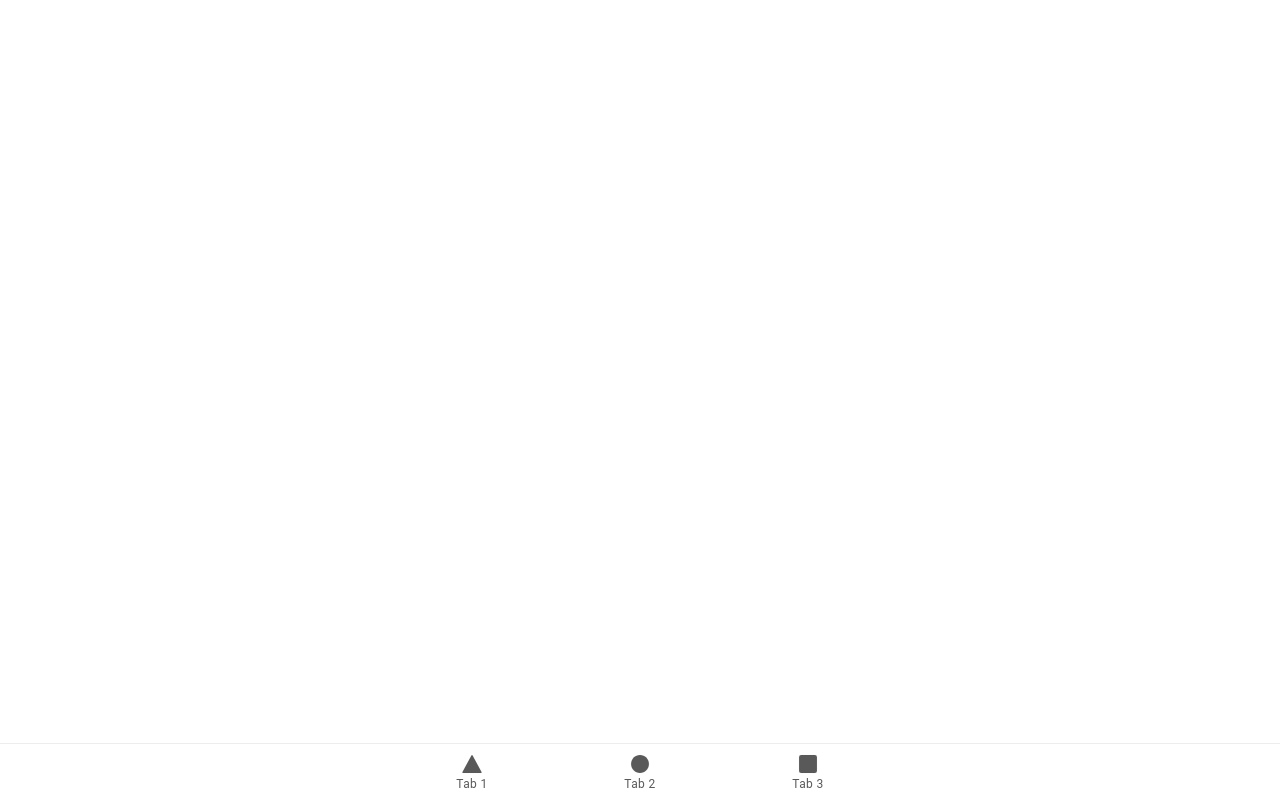
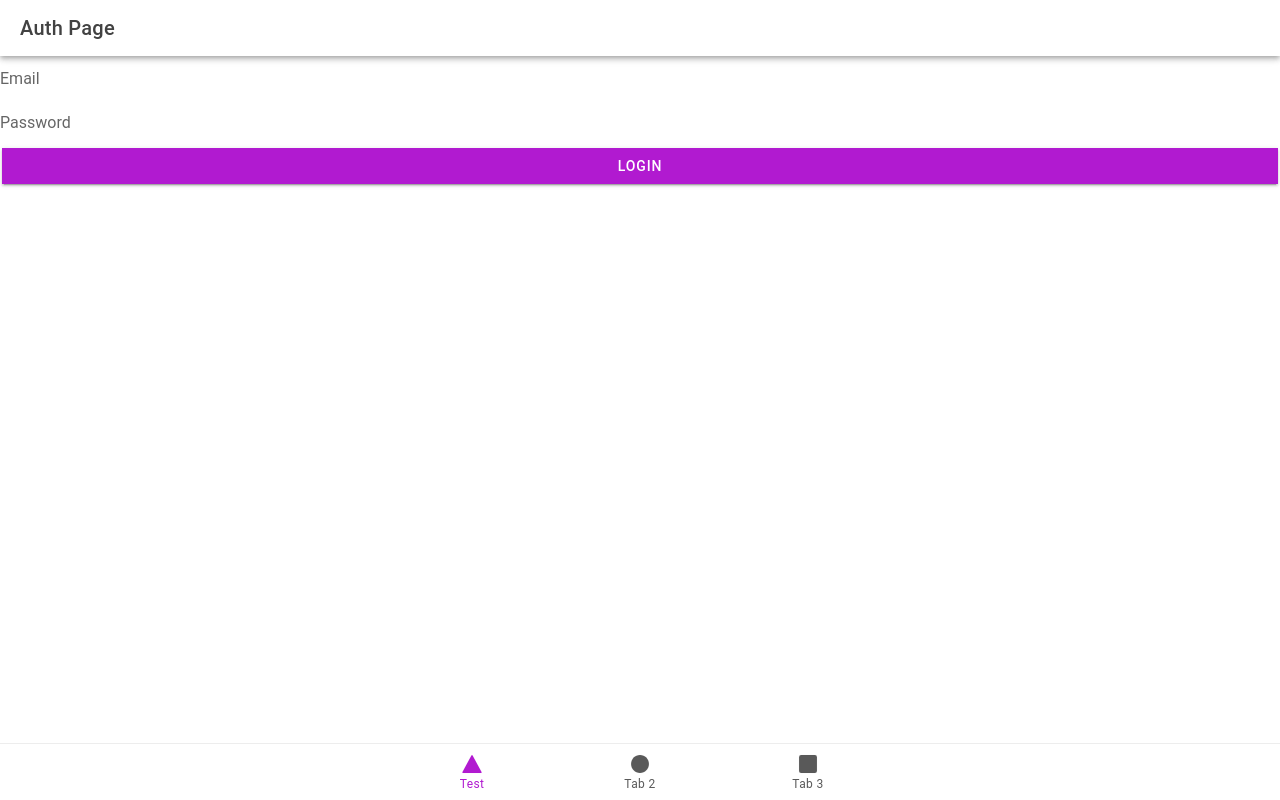
Before and after one commit to AnaWestphalen/gestor-abrigo-pet, a React (Vite) app in the folder mobile/: page /auth in a window 1280 px wide. Built offline with nearby package versions, Linux system fonts and the light colour scheme.

Commit message:
feat: initial component and page

```diff
--- a/mobile/src/App.tsx
+++ b/mobile/src/App.tsx
@@ -1,4 +1,4 @@
-import { Redirect, Route } from 'react-router-dom';
+import { Redirect, Route } from "react-router-dom";
 import {
   IonApp,
   IonIcon,
@@ -7,29 +7,29 @@ import {
   IonTabBar,
   IonTabButton,
   IonTabs,
-  setupIonicReact
-} from '@ionic/react';
-import { IonReactRouter } from '@ionic/react-router';
-import { ellipse, square, triangle } from 'ionicons/icons';
-import Tab1 from './pages/Tab1';
-import Tab2 from './pages/Tab2';
-import Tab3 from './pages/Tab3';
+  setupIonicReact,
+} from "@ionic/react";
+import { IonReactRouter } from "@ionic/react-router";
+import { ellipse, square, triangle } from "ionicons/icons";
+import Tab1 from "./pages/Tab1";
+import Tab2 from "./pages/Tab2";
+import Tab3 from "./pages/Tab3";
 
 /* Core CSS required for Ionic components to work properly */
-import '@ionic/react/css/core.css';
+import "@ionic/react/css/core.css";
 
 /* Basic CSS for apps built with Ionic */
-import '@ionic/react/css/normalize.css';
-import '@ionic/react/css/structure.css';
-import '@ionic/react/css/typography.css';
+import "@ionic/react/css/normalize.css";
+import "@ionic/react/css/structure.css";
+import "@ionic/react/css/typography.css";
 
 /* Optional CSS utils that can be commented out */
-import '@ionic/react/css/padding.css';
-import '@ionic/react/css/float-elements.css';
-import '@ionic/react/css/text-alignment.css';
-import '@ionic/react/css/text-transformation.css';
-import '@ionic/react/css/flex-utils.css';
-import '@ionic/react/css/display.css';
+import "@ionic/react/css/padding.css";
+import "@ionic/react/css/float-elements.css";
+import "@ionic/react/css/text-alignment.css";
+import "@ionic/react/css/text-transformation.css";
+import "@ionic/react/css/flex-utils.css";
+import "@ionic/react/css/display.css";
 
 /**
  * Ionic Dark Mode
@@ -40,10 +40,11 @@ import '@ionic/react/css/display.css';
 
 /* import '@ionic/react/css/palettes/dark.always.css'; */
 /* import '@ionic/react/css/palettes/dark.class.css'; */
-import '@ionic/react/css/palettes/dark.system.css';
+import "@ionic/react/css/palettes/dark.system.css";
 
 /* Theme variables */
-import './theme/variables.css';
+import "./theme/variables.css";
+import AuthPage from "./domain/auth/AuthPage/AuthPage";
 
 setupIonicReact();
 
@@ -52,8 +53,8 @@ const App: React.FC = () => (
     <IonReactRouter>
       <IonTabs>
         <IonRouterOutlet>
-          <Route exact path="/tab1">
-            <Tab1 />
+          <Route exact path="/auth">
+            <AuthPage />
           </Route>
           <Route exact path="/tab2">
             <Tab2 />
@@ -66,9 +67,9 @@ const App: React.FC = () => (
           </Route>
         </IonRouterOutlet>
         <IonTabBar slot="bottom">
-          <IonTabButton tab="tab1" href="/tab1">
+          <IonTabButton tab="test" href="/auth">
             <IonIcon aria-hidden="true" icon={triangle} />
-            <IonLabel>Tab 1</IonLabel>
+            <IonLabel>Test</IonLabel>
           </IonTabButton>
           <IonTabButton tab="tab2" href="/tab2">
             <IonIcon aria-hidden="true" icon={ellipse} />
--- /dev/null
+++ b/mobile/src/domain/auth/AuthPage/AuthPage.tsx
@@ -0,0 +1,30 @@
+import {
+  IonContent,
+  IonHeader,
+  IonPage,
+  IonTitle,
+  IonToolbar,
+} from "@ionic/react";
+import Login from "./components/Login";
+
+const AuthPage: React.FC = () => {
+  return (
+    <IonPage>
+      <IonHeader>
+        <IonToolbar>
+          <IonTitle>Auth Page</IonTitle>
+        </IonToolbar>
+      </IonHeader>
+      <IonContent fullscreen>
+        <IonHeader collapse="condense">
+          <IonToolbar>
+            <IonTitle size="large">Auth Page</IonTitle>
+          </IonToolbar>
+        </IonHeader>
+        <Login />
+      </IonContent>
+    </IonPage>
+  );
+};
+
+export default AuthPage;
--- /dev/null
+++ b/mobile/src/domain/auth/AuthPage/components/Login.tsx
@@ -0,0 +1,33 @@
+import { IonButton, IonInput } from "@ionic/react";
+import { useState, type FC } from "react";
+
+const Login: FC = () => {
+  const [email, setEmail] = useState("");
+  const [password, setPassword] = useState("");
+
+  const handleLogin = () => {
+    // TODO: Implement login logic
+  };
+
+  return (
+    <div>
+      <IonInput
+        type="email"
+        placeholder="Email"
+        value={email}
+        onIonChange={(e: CustomEvent) => setEmail(e.detail.value!)}
+      ></IonInput>
+      <IonInput
+        type="password"
+        placeholder="Password"
+        value={password}
+        onIonChange={(e: CustomEvent) => setPassword(e.detail.value!)}
+      ></IonInput>
+      <IonButton expand="full" onClick={handleLogin}>
+        Login
+      </IonButton>
+    </div>
+  );
+};
+
+export default Login;
```
